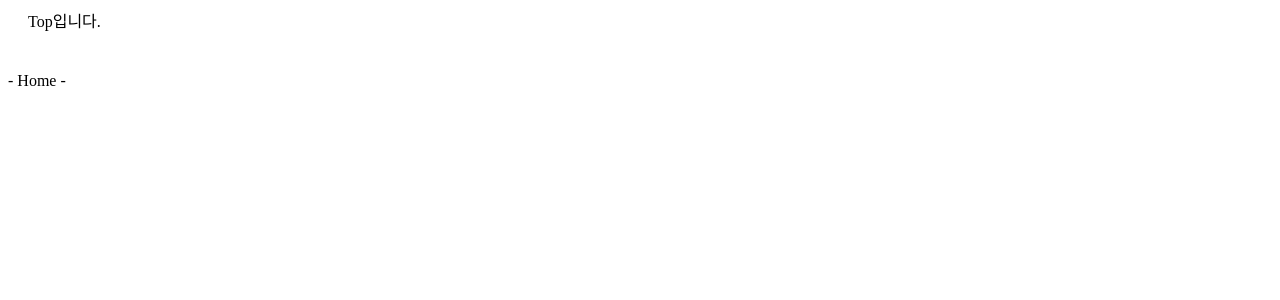
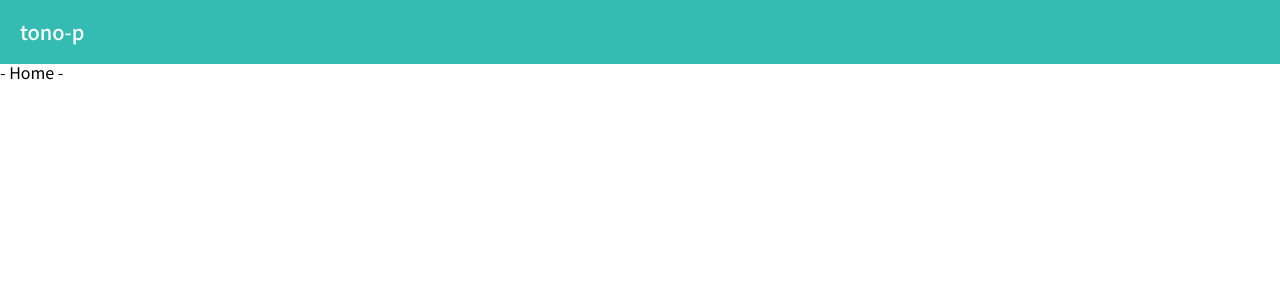
Before and after one commit to jmeno1011/tono-p, a Next.js app: page / in a window 1280 px wide. Shown: the top 300 px of the page. Built offline with nearby package versions, Linux system fonts and the light colour scheme.

Commit message:
add media query

```diff
--- a/src/componets/Top.jsx
+++ b/src/componets/Top.jsx
@@ -4,11 +4,21 @@ import styled from 'styled-components'
 const HeaderBlcok = styled.header`
     height: 64px;
     padding: 0 20px;
+    background-color: #35BCB2;
+    display: flex;
+    align-items: center;
+    h1{
+        color: #fff;
+        font-size: 1.25rem;
+        font-weight: 500;
+    }
 `
 
 const Top = () => {
   return (
-    <HeaderBlcok>Top입니다.</HeaderBlcok>
+    <HeaderBlcok>
+        <h1>tono-p</h1>
+    </HeaderBlcok>
   )
 }
 
--- a/src/pages/_app.js
+++ b/src/pages/_app.js
@@ -1,11 +1,12 @@
+import '../styles/globals.css'
 import Top from "../componets/Top"
 
 function MyApp({ Component, pageProps }) {
     return (
-        <>
-        <Top />
-        <Component {...pageProps} />
-        </>
+        <div className='container'>
+            <Top />
+            <Component {...pageProps} />
+        </div>
     )
 }
 
--- /dev/null
+++ b/src/styles/globals.css
@@ -0,0 +1,34 @@
+@import "./reset.css";
+html,
+body {
+  padding: 0;
+  margin: 0;
+  font-family: 'Noto Sans KR', sans-serif;
+}
+
+a {
+  color: inherit;
+  text-decoration: none;
+}
+
+* {
+  box-sizing: border-box;
+}
+
+@media(min-width: 360px) {
+  .container{
+    max-width: 90rem;
+  }
+}
+@media(min-width: 768px){
+  .container{
+    max-width: 90rem;
+  }
+}
+@media(min-width: 992px){
+  .container{
+    max-width: 80rem;
+    margin-left: auto;
+    margin-right: auto;
+  }
+}
--- a/src/styles/grobals.css
+++ /dev/null
@@ -1,16 +0,0 @@
-@import "./reset.css";
-html,
-body {
-  padding: 0;
-  margin: 0;
-  font-family: 'Noto Sans KR', sans-serif;
-}
-
-a {
-  color: inherit;
-  text-decoration: none;
-}
-
-* {
-  box-sizing: border-box;
-}
```
